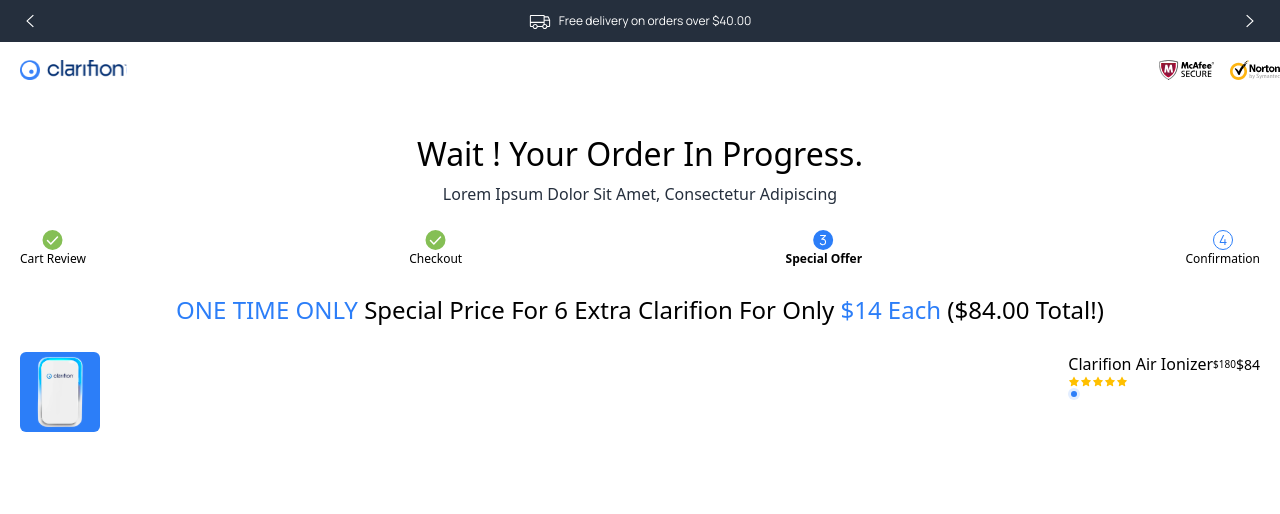
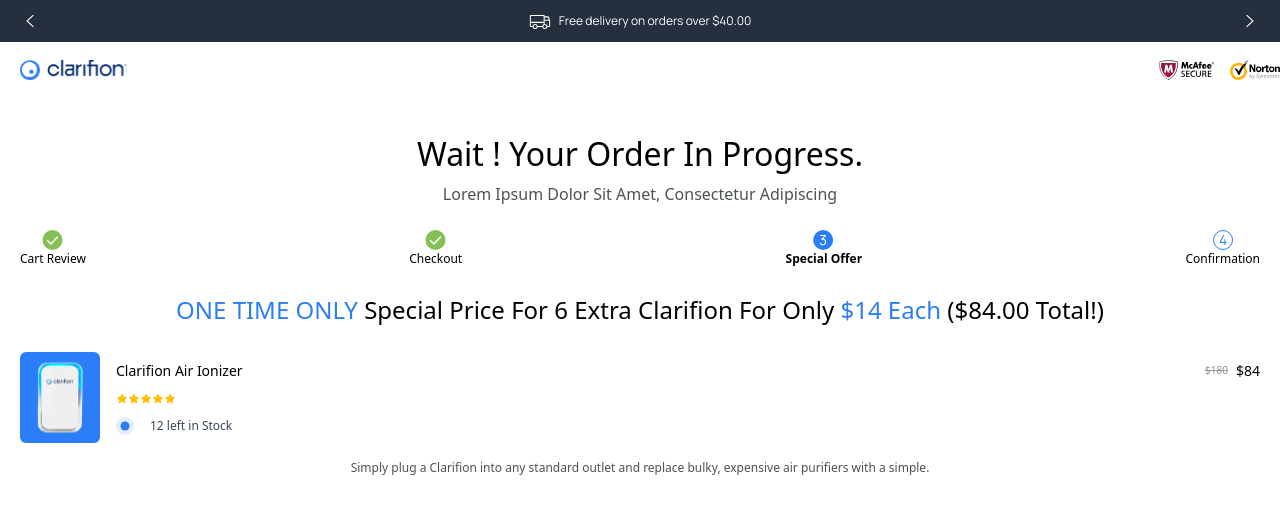
Before and after one commit to EmiLoKiJu/clarifion, a React (Vite) app: page / in a window 1280 px wide. Shown: the top 514 px of the page. Built offline with nearby package versions, Linux system fonts and the light colour scheme.

Commit message:
Fix styles and positions

```diff
--- a/src/components/Clarifion.jsx
+++ b/src/components/Clarifion.jsx
@@ -20,7 +20,7 @@
       </div>
       <div className='pt-[50px]'>
         <h1 className='text-4xl text-center'>Wait ! Your Order In Progress.</h1>
-        <h2 className='text-xl text-black2 text-center pt-1 pb-6'>Lorem Ipsum Dolor Sit Amet, Consectetur Adipiscing</h2>
+        <h2 className='text-xl text-blacktext text-center pt-1 pb-6'>Lorem Ipsum Dolor Sit Amet, Consectetur Adipiscing</h2>
       </div>
       <div className='flex w-full justify-between'>
         <div className='flex flex-col items-center text-base text-center'>
@@ -48,26 +48,30 @@
       </div>
       <div className='w-full'>
         <div className='flex justify-between w-full'>
-          <img className='bg-blue2 rounded-md' src={clarifion} alt="clarifionIMG" />
-          <div>
-            <div className='flex justify-between'>
+          <img className='bg-blue2 rounded-md mr-4' src={clarifion} alt="clarifionIMG" />
+          <div className='py-2 flex flex-col justify-between flex-1'>
+            <div className='flex justify-between text-[14px]'>
               Clarifion Air Ionizer
               <div className='flex justify-between items-center'>
-                <div className='text-sm'>$180</div>
+                <div className='text-sm line-through text-[#969696] mr-2'>$180</div>
                 <div className='text-[14px]'>$84</div>
               </div>
             </div>
-            <div className='flex'>
+            <div className='flex py-3'>
               <img src={star} alt="star" />
               <img src={star} alt="star" />
               <img src={star} alt="star" />
               <img src={star} alt="star" />
               <img src={star} alt="star" />
             </div>
-            <div>
-              <img src={smallcircle} alt="O" />
+            <div className='flex'>
+              <img className='pr-4' src={smallcircle} alt="O" />
+              <div className='text-base text-[#37465a] font-light'>12 left in Stock</div>
             </div>
           </div>
+        </div>
+        <div className='text-center text-blacktext text-base my-4'>
+          Simply plug a Clarifion into any standard outlet and replace bulky, expensive air purifiers with a simple.
         </div>
       </div>
 
```
